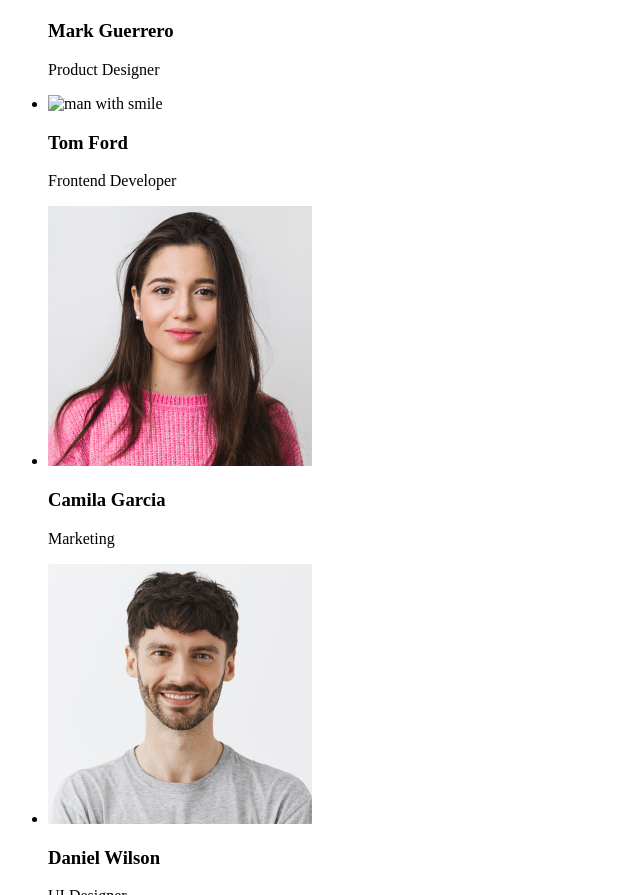
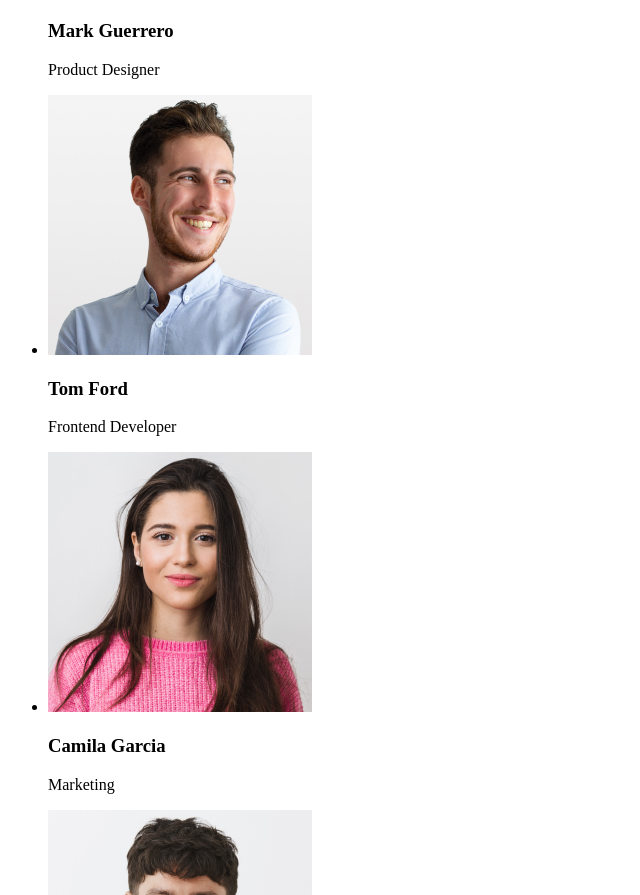
Before and after one commit to Oleg44354354215/goit-markup-hw-01, a plain HTML site: page index.html in a window 1280 px wide. Shown: the part 923-1818 px from the top of the page, without its empty margins (0-640 px from the left). Drawn offline with Linux system fonts and the light colour scheme.

Commit message:
add photo

```diff
--- a/index.html
+++ b/index.html
@@ -69,7 +69,7 @@
                     <p>Product Designer</p>
                 </li>
                 <li>
-                    <img src="/.img2.jpg" alt="man with smile"
+                    <img src="./img2.jpg" alt="man with smile"
                     width="264"
                     height="260">
                     <h3>Tom Ford</h3>
```
